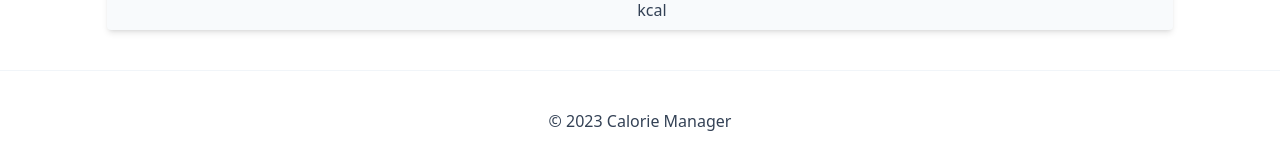
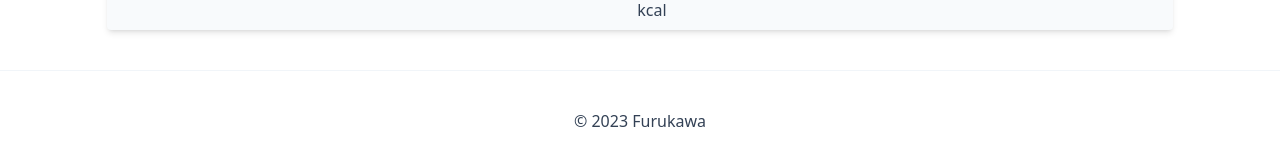
Before and after one commit to ryo-furukawa-1122/Calorie-Manager, a React (Create React App) app: page / in a window 1280 px wide. Shown: the part 660-827 px from the top of the page. Built offline with nearby package versions, Linux system fonts and the light colour scheme.

Commit message:
Update footer

```diff
--- a/src/components/Footer.js
+++ b/src/components/Footer.js
@@ -4,7 +4,7 @@ import React from 'react'
 const Footer = () => {
   return (
     <footer className='w-full h-[100px] border-t border-solid border-slate-100 dark:border-slate-700 flex justify-center items-center'>
-        &copy; 2023 Calorie Manager
+        &copy; 2023 Furukawa
     </footer>
   )
 }
```
